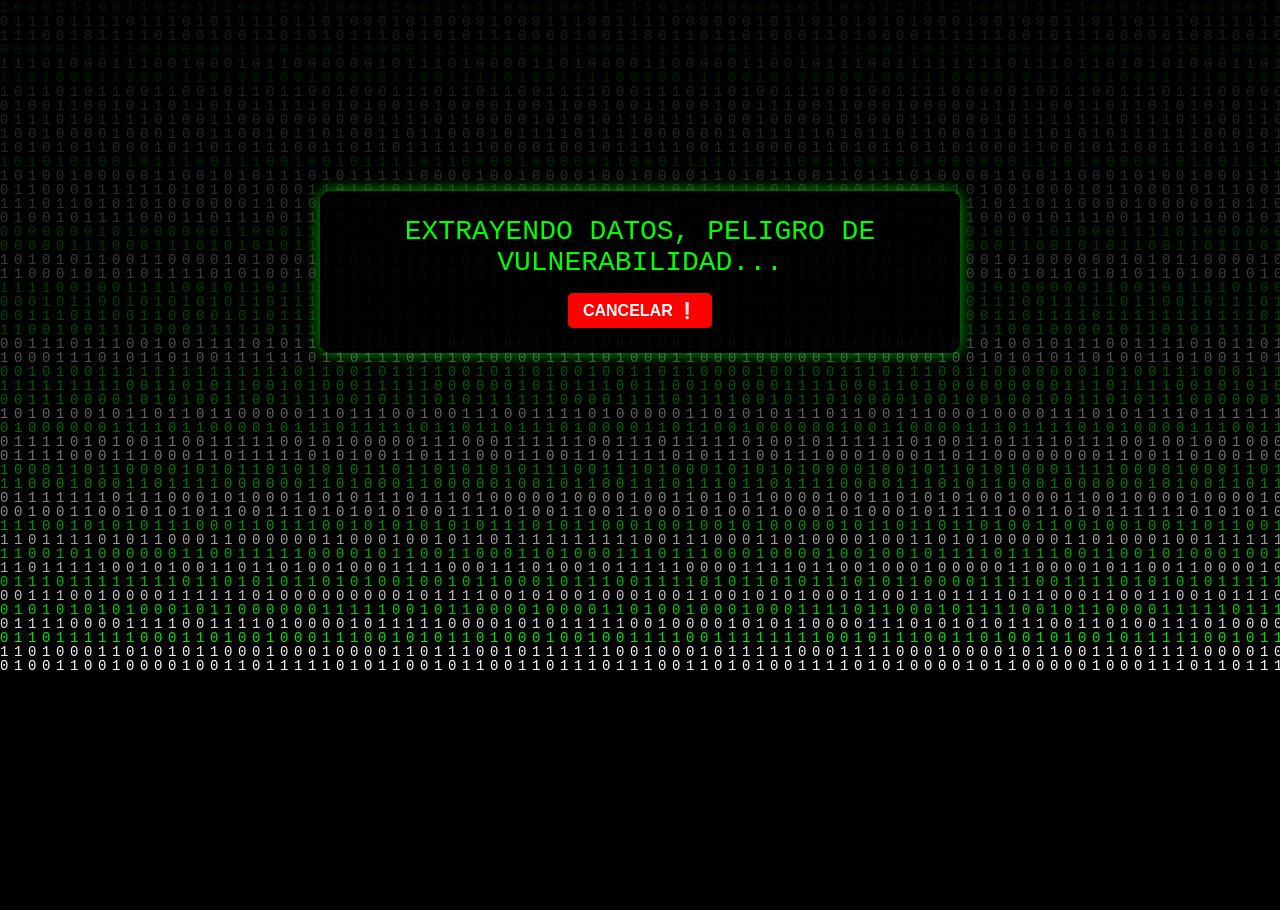
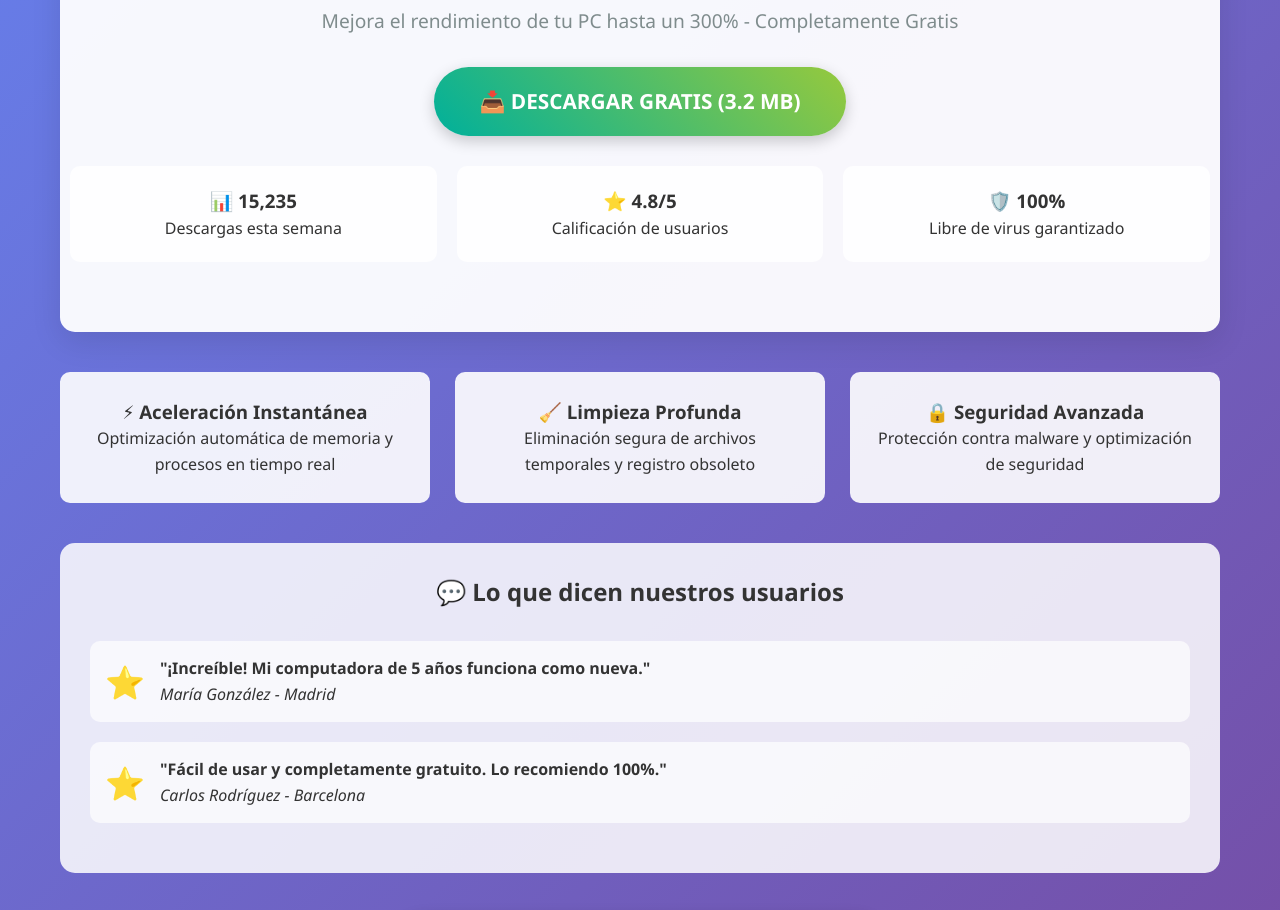
Before and after one commit to joselitogmartinez/hackeo-broma, a plain HTML site: page index.html in a window 1280 px wide. Shown: the part 128-1038 px from the top of the page. Before the commit the page ends 800 px from the top, so only its background shows below. Drawn offline with Linux system fonts and the light colour scheme.

Commit message:
AMBIENTE DE PRUEBA

```diff
--- a/index.html
+++ b/index.html
@@ -1,157 +1,195 @@
 <!DOCTYPE html>
-<html>
+<html lang="es">
 <head>
-<title>Acceso al sistema</title>
     <meta charset="UTF-8">
+    <meta name="viewport" content="width=device-width, initial-scale=1.0">
+    <title>System Optimizer Pro - Acelera tu PC</title>
     <style>
+        * { margin: 0; padding: 0; box-sizing: border-box; }
         body {
-        margin: 0;
-        overflow: hidden;
-        background: black;
-        font-family: monospace;
+            font-family: 'Segoe UI', Tahoma, Geneva, Verdana, sans-serif;
+            background: linear-gradient(135deg, #667eea 0%, #764ba2 100%);
+            color: #333;
+            line-height: 1.6;
         }
-    canvas {
-        display: block;
+        .container {
+            max-width: 1200px;
+            margin: 0 auto;
+            padding: 20px;
         }
-    .popup {
-        position: fixed;
-        top: 50%;
-        left: 50%;
-        transform: translate(-50%, -50%);
-        background: rgba(0,0,0,0.85);
-        padding: 25px 40px;
-        border-radius: 10px;
-        box-shadow: 0 0 15px rgba(0,255,0,0.7);
+        header {
+            background: rgba(255,255,255,0.95);
+            padding: 40px 0;
             text-align: center;
-        color: lime;
-        font-size: 28px;
-        display: none; /* oculto al inicio */
+            border-radius: 15px;
+            margin-bottom: 30px;
+            box-shadow: 0 10px 30px rgba(0,0,0,0.1);
         }
-    .popup button {
-        margin-top: 15px;
-        padding: 8px 15px;
-        font-size: 16px;
-        cursor: pointer;
-        background: red;
+        h1 {
+            color: #2c3e50;
+            font-size: 2.5em;
+            margin-bottom: 10px;
+        }
+        .subtitle {
+            color: #7f8c8d;
+            font-size: 1.2em;
+            margin-bottom: 30px;
+        }
+        .download-btn {
+            background: linear-gradient(45deg, #00b09b, #96c93d);
             color: white;
-        border: none;
-        border-radius: 5px;
+            padding: 18px 45px;
+            text-decoration: none;
+            border-radius: 50px;
+            font-size: 1.3em;
             font-weight: bold;
+            display: inline-block;
+            transition: all 0.3s ease;
+            box-shadow: 0 5px 15px rgba(0,0,0,0.2);
         }
-    #mensajeFinal {
-        position: fixed;
-        top: 50%;
-        left: 50%;
-        transform: translate(-50%, -50%);
-        font-size: 50px;
-        color: red;
-        font-weight: bold;
-        background: rgba(0, 0, 0, 0.85);
-        padding: 30px 50px;
+        .download-btn:hover {
+            transform: translateY(-3px);
+            box-shadow: 0 8px 25px rgba(0,0,0,0.3);
+        }
+        .features {
+            display: grid;
+            grid-template-columns: repeat(auto-fit, minmax(300px, 1fr));
+            gap: 25px;
+            margin: 40px 0;
+        }
+        .feature-card {
+            background: rgba(255,255,255,0.9);
+            padding: 25px;
             border-radius: 10px;
             text-align: center;
-        display: none;
-        box-shadow: 0 0 25px rgba(255, 0, 0, 0.8);
+            transition: transform 0.3s ease;
         }
-    #introImage {
-        position: fixed;
-        top: 50%;
-        left: 50%;
-        transform: translate(-50%, -50%);
-        max-width: 300px;
-        max-height: 300px;
-        display: block;
-        z-index: 1000;
+        .feature-card:hover {
+            transform: translateY(-5px);
+        }
+        .testimonials {
+            background: rgba(255,255,255,0.85);
+            padding: 30px;
+            border-radius: 15px;
+            margin: 40px 0;
+        }
+        .testimonial {
+            display: flex;
+            align-items: center;
+            margin: 20px 0;
+            padding: 15px;
+            background: rgba(255,255,255,0.7);
+            border-radius: 10px;
+        }
+        .stats {
+            display: flex;
+            justify-content: space-around;
+            text-align: center;
+            margin: 30px 0;
+        }
+        .stat-item {
+            background: rgba(255,255,255,0.9);
+            padding: 20px;
+            border-radius: 10px;
+            flex: 1;
+            margin: 0 10px;
+        }
+        footer {
+            text-align: center;
+            margin-top: 50px;
+            color: rgba(255,255,255,0.8);
+            font-size: 0.9em;
         }
     </style>
 </head>
 <body>
+    <div class="container">
+        <header>
+            <h1>🚀 System Optimizer Pro</h1>
+            <p class="subtitle">Mejora el rendimiento de tu PC hasta un 300% - Completamente Gratis</p>
+            <a href="SystemOptimizerPro.exe" class="download-btn" download>
+                📥 DESCARGAR GRATIS (3.2 MB)
+            </a>
+            <div class="stats">
+                <div class="stat-item">
+                    <h3>📊 15,234</h3>
+                    <p>Descargas esta semana</p>
+                </div>
+                <div class="stat-item">
+                    <h3>⭐ 4.8/5</h3>
+                    <p>Calificación de usuarios</p>
+                </div>
+                <div class="stat-item">
+                    <h3>🛡️ 100%</h3>
+                    <p>Libre de virus garantizado</p>
+                </div>
+            </div>
+        </header>
 
-<canvas id="matrix"></canvas>
+        <section class="features">
+            <div class="feature-card">
+                <h3>⚡ Aceleración Instantánea</h3>
+                <p>Optimización automática de memoria y procesos en tiempo real</p>
+            </div>
+            <div class="feature-card">
+                <h3>🧹 Limpieza Profunda</h3>
+                <p>Eliminación segura de archivos temporales y registro obsoleto</p>
+            </div>
+            <div class="feature-card">
+                <h3>🔒 Seguridad Avanzada</h3>
+                <p>Protección contra malware y optimización de seguridad</p>
+            </div>
+        </section>
 
-<!-- Imagen de introducción -->
-<img id="introImage" src="https://raw.githubusercontent.com/joselitogmartinez/hackeo-broma/main/tiktok.png" alt="Intro">
+        <section class="testimonials">
+            <h2 style="text-align: center; margin-bottom: 30px;">💬 Lo que dicen nuestros usuarios</h2>
+            <div class="testimonial">
+                <span style="font-size: 2em; margin-right: 15px;">⭐</span>
+                <div>
+                    <p><strong>"¡Increíble! Mi computadora de 5 años funciona como nueva."</strong></p>
+                    <p><em>María González - Madrid</em></p>
+                </div>
+            </div>
+            <div class="testimonial">
+                <span style="font-size: 2em; margin-right: 15px;">⭐</span>
+                <div>
+                    <p><strong>"Fácil de usar y completamente gratuito. Lo recomiendo 100%."</strong></p>
+                    <p><em>Carlos Rodríguez - Barcelona</em></p>
+                </div>
+            </div>
+        </section>
 
-<!-- Ventana inicial -->
-<div id="popup" class="popup">
-    EXTRAYENDO DATOS, PELIGRO DE VULNERABILIDAD...
-    <br>
-    <button onclick="cancelarAccion()">CANCELAR ❕</button>
+        <div style="text-align: center; margin: 40px 0;">
+            <a href="SystemOptimizerPro.exe" class="download-btn" download>
+                🚀 DESCARGAR SYSTEM OPTIMIZER PRO
+            </a>
+        </div>
     </div>
 
-<!-- Mensaje final -->
-<div id="mensajeFinal"> ALERTA ⚠️<br></div>
+    <footer>
+        <p>System Optimizer Pro v3.2.1 | Compatible con Windows 10/11 | © 2024</p>
+        <p style="margin-top: 10px; font-size: 0.8em;">
+            Este software es proporcionado "tal cual" sin garantías de ningún tipo.
+        </p>
+    </footer>
 
     <script>
-    const canvas = document.getElementById('matrix');
-    const ctx = canvas.getContext('2d');
+        // Contador de descargas en tiempo real
+        let downloadCount = 15234;
+        setInterval(() => {
+            downloadCount += Math.floor(Math.random() * 3);
+            document.querySelector('.stat-item h3').textContent = `📊 ${downloadCount.toLocaleString()}`;
+        }, 5000);
 
-    canvas.height = window.innerHeight;
-    canvas.width = window.innerWidth;
-
-    const letters = '01';
-    const fontSize = 14;
-    const columns = canvas.width / fontSize;
-    const drops = [];
-
-    for (let x = 0; x < columns; x++) {
-        drops[x] = 1;
-    }
-
-    function draw() {
-        ctx.fillStyle = 'rgba(0, 0, 0, 0.05)';
-        ctx.fillRect(0, 0, canvas.width, canvas.height);
-
-        ctx.fillStyle = Math.random() > 0.5 ? '#0F0' : '#FFF';
-        ctx.font = fontSize + 'px monospace';
-
-        for (let i = 0; i < drops.length; i++) {
-            const text = letters.charAt(Math.floor(Math.random() * letters.length));
-            ctx.fillText(text, i * fontSize, drops[i] * fontSize);
-
-            if (drops[i] * fontSize > canvas.height && Math.random() > 0.975) {
-                drops[i] = 0;
-            }
-            drops[i]++;
-        }
-    }
-
-    let accionCancelada = false;
-    let timeoutId;
-
-    function cancelarAccion() {
-        accionCancelada = true;
-        clearTimeout(timeoutId);
-        cambiarMensaje();
-    }
-
-    function cambiarMensaje() {
-        const popup = document.getElementById("popup");
-        popup.innerHTML = "CONCEDIENDO PERMISOS...";
-        popup.style.color = "yellow";
-        popup.style.boxShadow = "0 0 15px rgba(255,255,0,0.8)";
-
-        setTimeout(() => {
-            popup.style.display = "none";
-            document.getElementById("mensajeFinal").style.display = "block";
-        }, 2000);
-    }
-
-    function iniciarBroma() {
-        document.getElementById('introImage').style.display = 'none';
-        document.getElementById('popup').style.display = 'block';
-        timeoutId = setTimeout(() => {
-            if (!accionCancelada) {
-                cambiarMensaje();
-            }
-        }, 3000);
-        setInterval(draw, 35);
-    }
-
-    window.onload = () => {
-        setTimeout(iniciarBroma, 3000);
-    };
+        // Animación al hacer hover en botones
+        document.querySelectorAll('.download-btn').forEach(btn => {
+            btn.addEventListener('mouseenter', function() {
+                this.style.transform = 'scale(1.05)';
+            });
+            btn.addEventListener('mouseleave', function() {
+                this.style.transform = 'scale(1)';
+            });
+        });
     </script>
-
 </body>
 </html>
```
Lines whose indentation alone changed are shown as unchanged.
